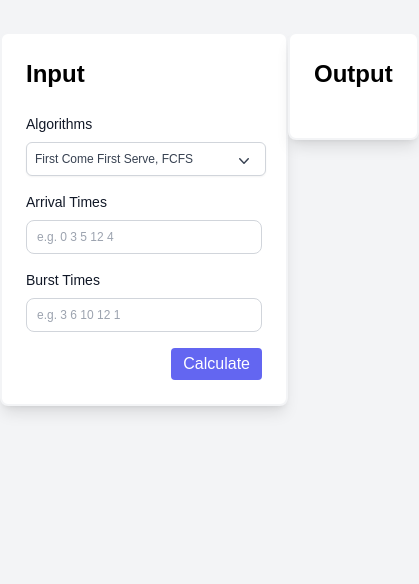
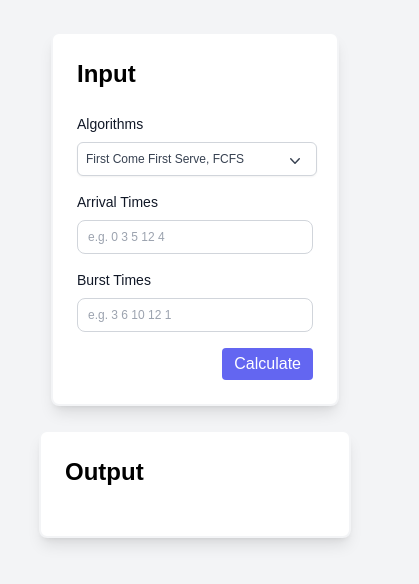
Before and after one commit to AhmedElsayed200/CPUScheduler, a React (Create React App) app: page / in a window 390 px wide. Shown: the top 584 px of the page, 419 px wide, since content can reach past the window. Built offline with nearby package versions, Linux system fonts and the light colour scheme.

Commit message:
responsive

```diff
--- a/src/App.jsx
+++ b/src/App.jsx
@@ -12,7 +12,7 @@ const App = () => {
   console.log(showOutput);
 
   return (
-    <div className="flex justify-around pt-8">
+    <div className="flex items-center md:items-start flex-col md:flex-row justify-around pt-8">
       <InputPage
         algorithm={algorithm}
         setAlgorithm={setAlgorithm}
--- a/src/components/Table/index.jsx
+++ b/src/components/Table/index.jsx
@@ -10,7 +10,7 @@ export const Table = ({ data }) => {
     wat: "Waiting Time",
   };
   return (
-    <div className="mt-4">
+    <div className="mt-4 overflow-auto">
       <p className="mb-2 font-bold font-sans text-xl text-gray-500">
         Calculations:
       </p>
--- a/src/containers/InputPage/index.jsx
+++ b/src/containers/InputPage/index.jsx
@@ -57,7 +57,7 @@ const InputPage = ({
   };
 
   return (
-    <div className="flex flex-col bg-white h-min w-72 px-6 py-6 border-2 border-gray-100 rounded-lg shadow-lg">
+    <div className="flex flex-col mb-6 bg-white h-min w-72 px-6 py-6 border-2 border-gray-100 rounded-lg shadow-lg">
       <p className="mb-6 font-extrabold font-sans text-2xl">Input</p>
       <DropdownMenu algorithm={algorithm} setAlgorithm={setAlgorithm} setShowOutput={setShowOutput} />
       <InputTextField
--- a/src/containers/OutputPage/index.jsx
+++ b/src/containers/OutputPage/index.jsx
@@ -41,7 +41,7 @@ const OutputPage = ({
 
   console.log(algorithm, result);
   return (
-    <div className="flex flex-col mb-4 bg-white h-fit w-3/5 px-6 py-6 border-2 border-gray-100 rounded-lg shadow-lg">
+    <div className="flex flex-col mb-6 bg-white h-fit w-4/5 md:w-3/5 px-6 py-6 border-2 border-gray-100 rounded-lg shadow-lg">
       <p className="mb-6 font-extrabold font-sans text-2xl">Output</p>
       {showOutput && (
         <div>
```
